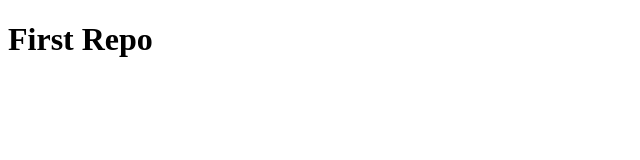
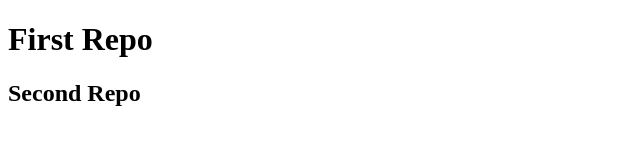
Before and after one commit to Faixan6190/FirstRepo, a plain HTML site: page index.html in a window 1280 px wide. Shown: the whole page, without its empty margins (0-640 px from the left). Drawn offline with Linux system fonts and the light colour scheme.

Commit message:
third-commit

```diff
--- a/index.html
+++ b/index.html
@@ -7,5 +7,6 @@
   </head>
   <body>
     <h1>First Repo</h1>
+    <h2>Second Repo</h2>
   </body>
 </html>
```
